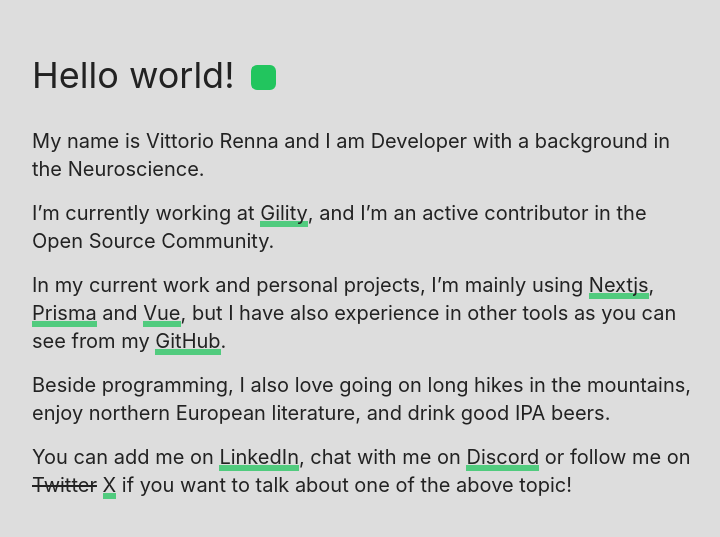
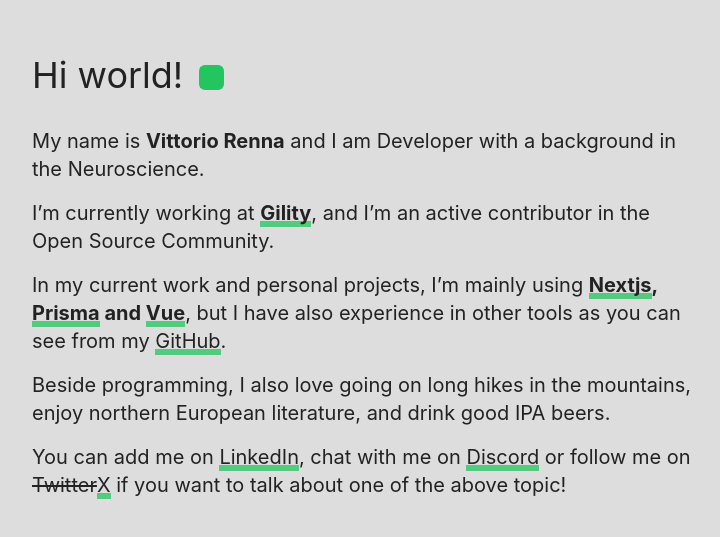
Before and after one commit to rennavittorio/reindev-portfolio, a Vue app: page / in a window 1280 px wide. Shown: the part 115-652 px from the top of the page, without its empty margins (273-993 px from the left). Built offline with nearby package versions, Linux system fonts and the light colour scheme.

Commit message:
enh: change greet and add bold (#1)

```diff
--- a/src/App.vue
+++ b/src/App.vue
@@ -1,47 +1,72 @@
 <script lang="ts">
-import CustomLink from './components/CustomLink.vue';
-import Paragraph from './components/Paragraph.vue';
-import CubeComponent from './components/CubeComponent.vue';
+import CustomLink from "./components/CustomLink.vue";
+import Paragraph from "./components/Paragraph.vue";
+import CubeComponent from "./components/CubeComponent.vue";
 
 export default {
   components: {
     CustomLink,
     Paragraph,
-    Cube: CubeComponent
-  }
-}
-
-
+    Cube: CubeComponent,
+  },
+};
 </script>
 
 <template>
-
-  <div class="flex flex-col justify-center items-center min-h-[100dvh] font-inter bg-[#ddd] text-[#222]">
+  <div
+    class="flex flex-col justify-center items-center min-h-[100dvh] font-inter bg-[#ddd] text-[#222]"
+  >
     <div class="flex flex-col justify-center p-10 max-w-[750px]">
       <div class="mb-8 flex gap-4 items-center">
-        <h3 class="text-4xl">Hello world!</h3>
+        <h3 class="text-4xl">Hi world!</h3>
         <div class="relative w-[30px] h-[30px]">
-
           <Cube />
         </div>
       </div>
 
-      <Paragraph>My name is Vittorio Renna and I am Developer with a background in the Neuroscience.</Paragraph>
+      <Paragraph
+        >My name is
+        <b>Vittorio Renna</b>
+        and I am Developer with a background in the Neuroscience.</Paragraph
+      >
 
-      <Paragraph>I’m currently working at <CustomLink href="https://www.gility.it/">Gility</CustomLink>, and I’m an active contributor in the Open Source Community.</Paragraph>
+      <Paragraph
+        >I’m currently working at
+        <b><CustomLink href="https://www.gility.it/">Gility</CustomLink></b
+        >, and I’m an active contributor in the Open Source
+        Community.</Paragraph
+      >
 
-      <Paragraph>In my current work and personal projects, I’m mainly using <CustomLink href="https://nextjs.org/">Nextjs</CustomLink>, <CustomLink href="https://www.prisma.io/">Prisma</CustomLink> and <CustomLink href="https://vuejs.org/">Vue</CustomLink>, but I have also experience in other tools as you can see from my <CustomLink href="https://github.com/rennavittorio">GitHub</CustomLink>.</Paragraph>
+      <Paragraph
+        >In my current work and personal projects, I’m mainly using
+        <b>
+          <CustomLink href="https://nextjs.org/">Nextjs</CustomLink>,
+          <CustomLink href="https://www.prisma.io/">Prisma</CustomLink> and
+          <CustomLink href="https://vuejs.org/">Vue</CustomLink> </b
+        >, but I have also experience in other tools as you can see from my
+        <CustomLink href="https://github.com/rennavittorio">GitHub</CustomLink
+        >.</Paragraph
+      >
 
-      <Paragraph>Beside programming, I also love going on long hikes in the mountains, enjoy northern European literature, and drink good IPA beers.</Paragraph>
+      <Paragraph
+        >Beside programming, I also love going on long hikes in the mountains,
+        enjoy northern European literature, and drink good IPA beers.</Paragraph
+      >
 
-      <Paragraph>You can add me on <CustomLink href="https://www.linkedin.com/in/rennavittorio/">LinkedIn</CustomLink>, chat with me on <CustomLink href="https://discordapp.com/users/reindev#0832">Discord</CustomLink> or follow me on <span class="line-through">Twitter</span> <CustomLink href="https://twitter.com/reindevtsx">X</CustomLink> if you want to talk about one of the above topic!</Paragraph>
-
+      <Paragraph
+        >You can add me on
+        <CustomLink href="https://www.linkedin.com/in/rennavittorio/"
+          >LinkedIn</CustomLink
+        >, chat with me on
+        <CustomLink href="https://discordapp.com/users/reindev#0832"
+          >Discord</CustomLink
+        >
+        or follow me on <span class="line-through">Twitter</span>
+        <CustomLink href="https://twitter.com/reindevtsx">X</CustomLink> if you
+        want to talk about one of the above topic!</Paragraph
+      >
     </div>
-
   </div>
-
 </template>
 
-<style>
-
-</style>
+<style></style>
```
